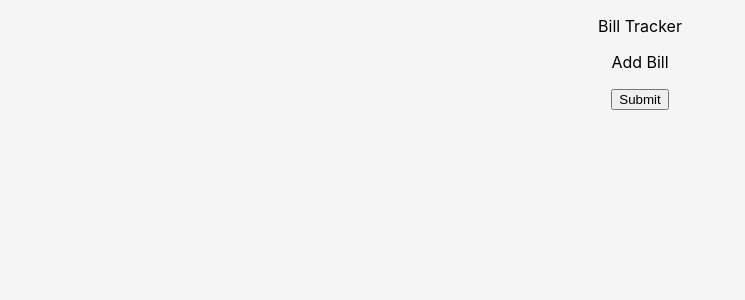
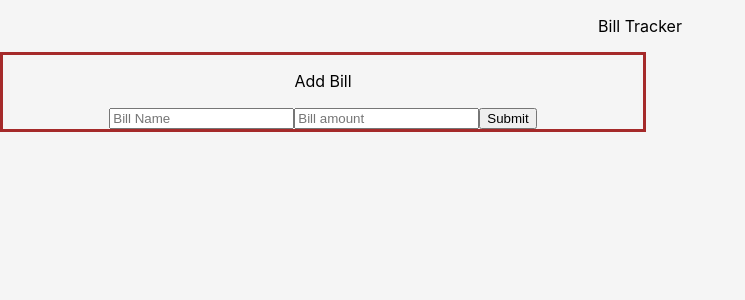
Before and after one commit to IsaiahDahlberg/BillTracker, a React (Create React App) app in the folder bill-tracker/: page / in a window 1280 px wide. Shown: the top 300 px of the page, without its empty margins (0-745 px from the left). Built offline with nearby package versions, Linux system fonts and the light colour scheme.

Commit message:
Add Addbill

```diff
--- a/bill-tracker/src/App.css
+++ b/bill-tracker/src/App.css
@@ -12,3 +12,12 @@
   font-size: calc(10px + 2vmin);
   color: white;
 }
+
+.AddBill{
+  border: solid;
+  border-color: brown;
+  align-items: center;
+  flex-direction: column;
+  justify-content: center;
+  width: 50%;
+}
--- a/bill-tracker/src/BillTracker.js
+++ b/bill-tracker/src/BillTracker.js
@@ -11,11 +11,9 @@ class BillTracker extends React.Component{
         this.addBill = this.addBill.bind(this)
     }
 
-
-    addBill(event){
-        console.log("it works!")
-        const {name, value} = event.target
-        console.log(name + value)
+    addBill = (name, value) =>{
+        alert("it works")
+        alert(name + value)
     }
 
     render(){
@@ -23,7 +21,7 @@ class BillTracker extends React.Component{
             <div>
                 <p>Bill Tracker</p>
 
-                <AddBill submit={this.addBill} />
+                <AddBill addBill={this.addBill} />
 
             </div>
         )
--- a/bill-tracker/src/component/AddBill.js
+++ b/bill-tracker/src/component/AddBill.js
@@ -4,15 +4,42 @@ class AddBill extends React.Component{
     constructor(props){
         super(props)
         this.state={
-            submitBill: this.props.submit
+            addBill: this.props.addBill,
+            billName: "",
+            amount: ""
         }
+        this.handleChange = this.handleChange.bind(this)
+    }
+
+    handleChange(event){
+        const {name, value} = event.target
+        this.setState({
+            [name]: value
+        })
     }
 
     render(){
         return(
-            <div>
+            <div className="AddBill">
                 <p>Add Bill</p>
-                <form onSubmit={()=>this.submitBill}>
+                <form onSubmit={()=>this.state.addBill(this.state.billName, this.state.amount)}>
+
+                    <input
+                        name="billName"
+                        type="text"
+                        value={this.state.billName}
+                        onChange={this.handleChange}
+                        placeHolder="Bill Name"
+                    />
+
+                    <input
+                        name="amount"
+                        type="number"
+                        value={this.state.amount}
+                        onChange={this.handleChange}
+                        placeHolder="Bill amount"
+                    />
+
                     <button>Submit</button>
                 </form>
             </div>
```
